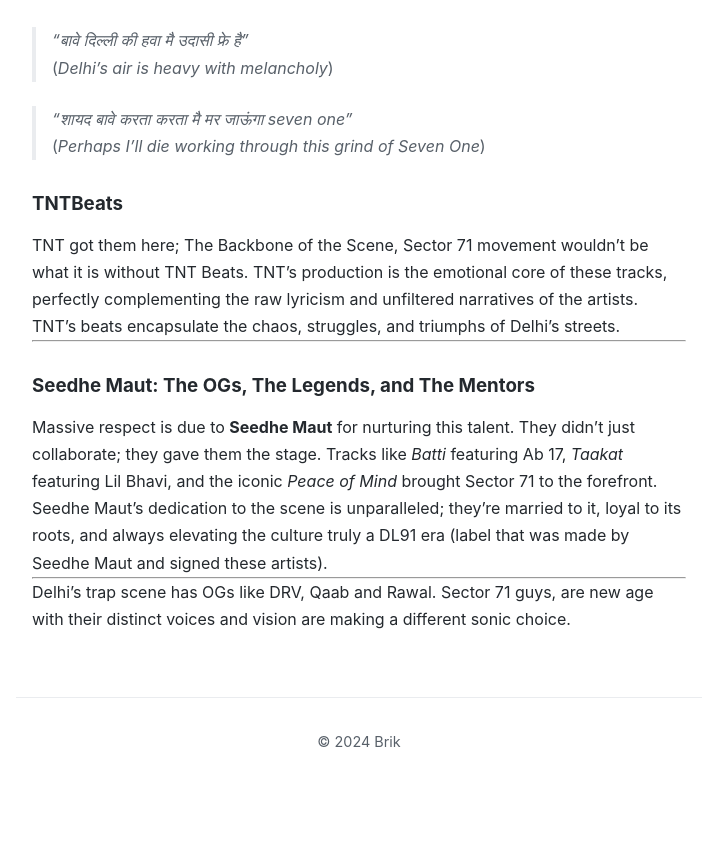
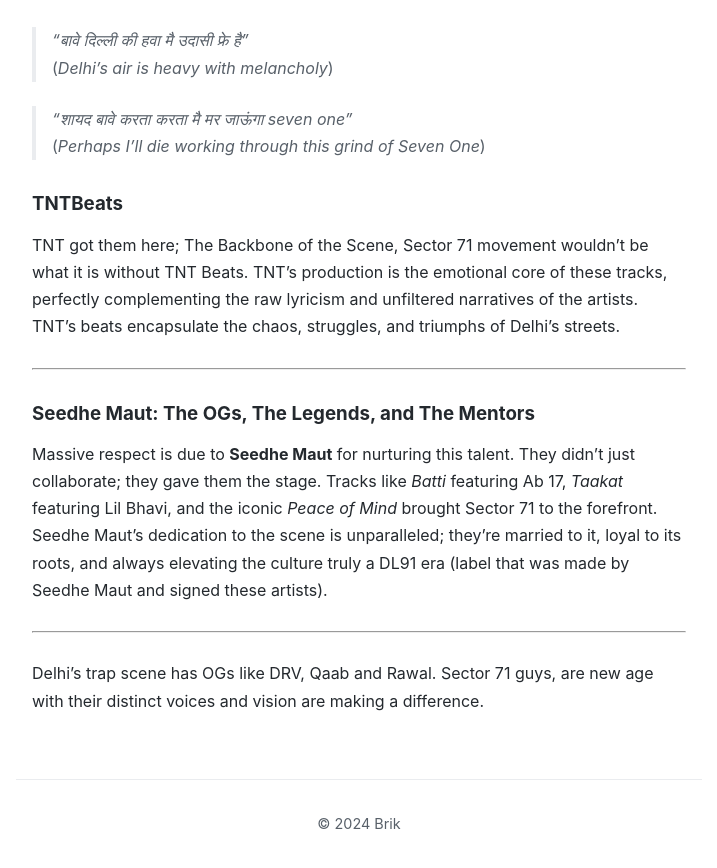
Before and after one commit to brikjr/blogs, a Jekyll site: the page built from _posts/2024-12-22-music-me-sector-71-guys.md, in a window 1280 px wide and 900 px high, scrolled down 3493 px. Shown: the top 868 px of the window, without its empty margins (281-998 px from the left). Built offline with Jekyll 4.4.1, drawn with Linux system fonts in a browser that asks for light colours; before the commit the page ends 4312 px from its top, so only the background shows below that.

Commit message:
Add post: 2024-12-22-music-me-sector-71-guys.md

```diff
--- a/_posts/2024-12-22-music-me-sector-71-guys.md
+++ b/_posts/2024-12-22-music-me-sector-71-guys.md
@@ -103,12 +103,16 @@
 
 TNT got them here; The Backbone of the Scene, Sector 71 movement wouldn’t be what it is without TNT Beats. TNT’s production is the emotional core of these tracks, perfectly complementing the raw lyricism and unfiltered narratives of the artists. TNT’s beats encapsulate the chaos, struggles, and triumphs of Delhi’s streets.
 
+<br>
+
 ---
 
 ### **Seedhe Maut: The OGs, The Legends, and The Mentors**
 
 Massive respect is due to **Seedhe Maut** for nurturing this talent. They didn’t just collaborate; they gave them the stage. Tracks like *Batti* featuring Ab 17, *Taakat* featuring Lil Bhavi, and the iconic *Peace of Mind* brought Sector 71 to the forefront. Seedhe Maut’s dedication to the scene is unparalleled; they’re married to it, loyal to its roots, and always elevating the culture truly a DL91 era (label that was made by Seedhe Maut and signed these artists).
+<br>
 
 ---
 
-Delhi's trap scene has OGs like DRV, Qaab and Rawal. Sector 71 guys, are new age with their distinct voices and vision are making a different sonic choice.
+<br>
+Delhi's trap scene has OGs like DRV, Qaab and Rawal. Sector 71 guys, are new age with their distinct voices and vision are making a difference.
```
